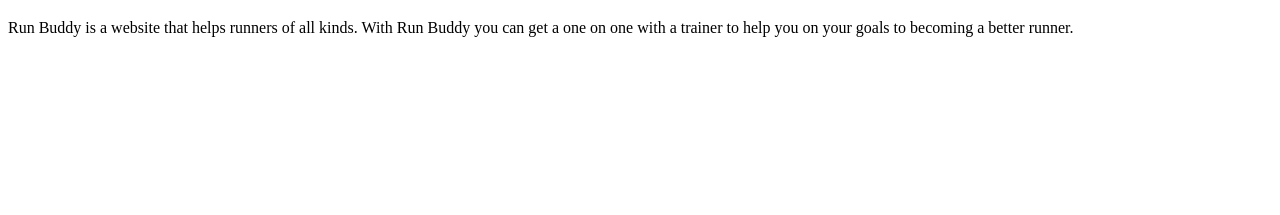
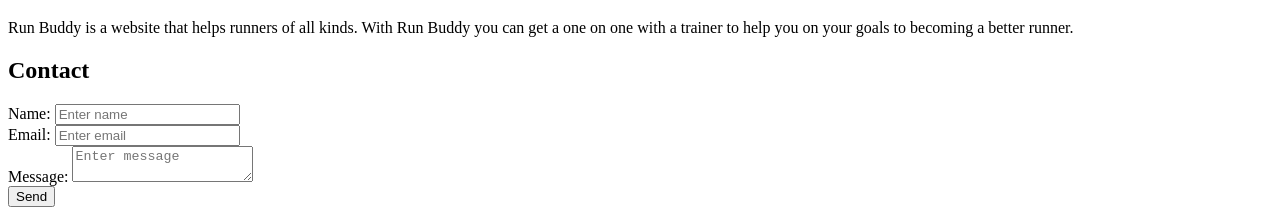
Before and after one commit to DanProgramsIt/My-Portfolio, a plain HTML site: page index.html in a window 1280 px wide. Shown: the part 3318-3533 px from the top of the page. Before the commit the page ends 3371 px from the top, so only its background shows below. Drawn offline with Linux system fonts and the light colour scheme; files whose address does not match are found by name.

Commit message:
Added in a section to contact me

```diff
--- a/index.html
+++ b/index.html
@@ -109,7 +109,29 @@
                         </a>
                     </article>
                 </div>
-    </section>
+
+                <div id="contact" class="sections">
+                    <div class="container">
+
+                        <form class="">
+                            <h1>Contact</h1>
+                            <div class="form-group">
+                                <label for="name">Name:</label>
+                                <input type="text" class="form-control" id="name" placeholder="Enter name" name="name">
+                            </div>
+                            <div class="form-group">
+                                <label for="email">Email:</label>
+                                <input type="text" class="form-control" id="email" placeholder="Enter email" name="email">
+                            </div>
+                            <div class="form-group">
+                                <label for="msg">Message:</label>
+                                <textarea class="form-control" id="msg" placeholder="Enter message" name="msg"></textarea>
+                            </div>
+                            <button type="submit" class="btn">Send</button>
+                        </form>
+                    </div>
+                </div>
+        </section>
 
 </body>
 </html>
```
